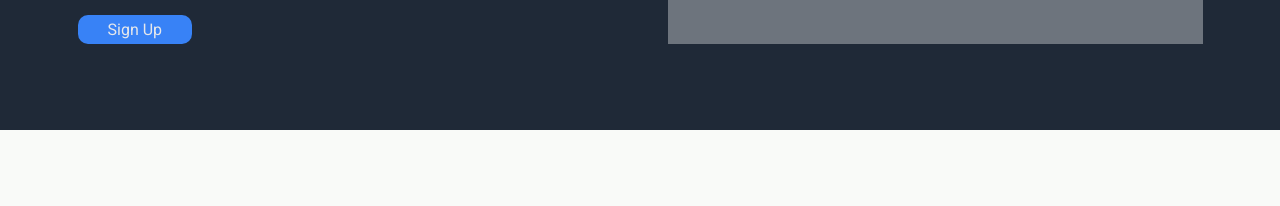
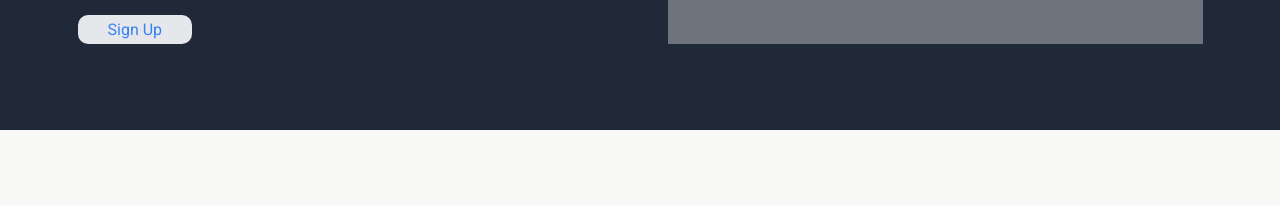
Before and after one commit to jmalik6209/odin-landing-page, a plain HTML site: page index.html in a window 1280 px wide. In both pictures the pointer is over the link 134 px from the left and 399 px from the top of the page. Shown: the part 370-576 px from the top of the page. Drawn offline with Linux system fonts and the light colour scheme.

Commit message:
Finish project

```diff
--- a/styles.css
+++ b/styles.css
@@ -161,6 +161,11 @@ footer a:hover{
     align-self: flex-start;
 }
 
+#hero-button:hover{
+    background-color: #E5E7EB;
+    color:#3882f6;
+}
+
 #info-header{
     font-size: 36px;
     font-weight: 1000;
```
